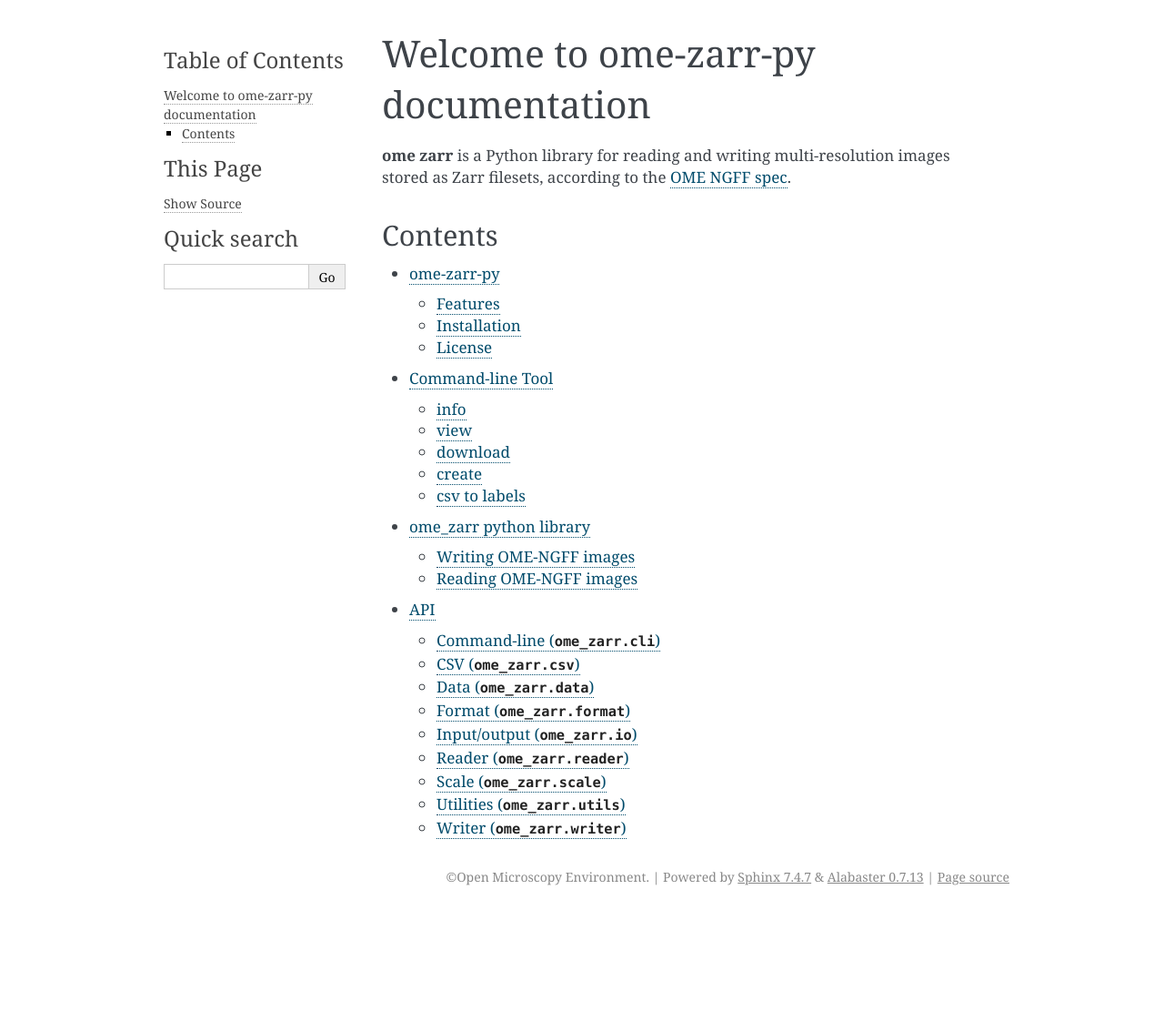
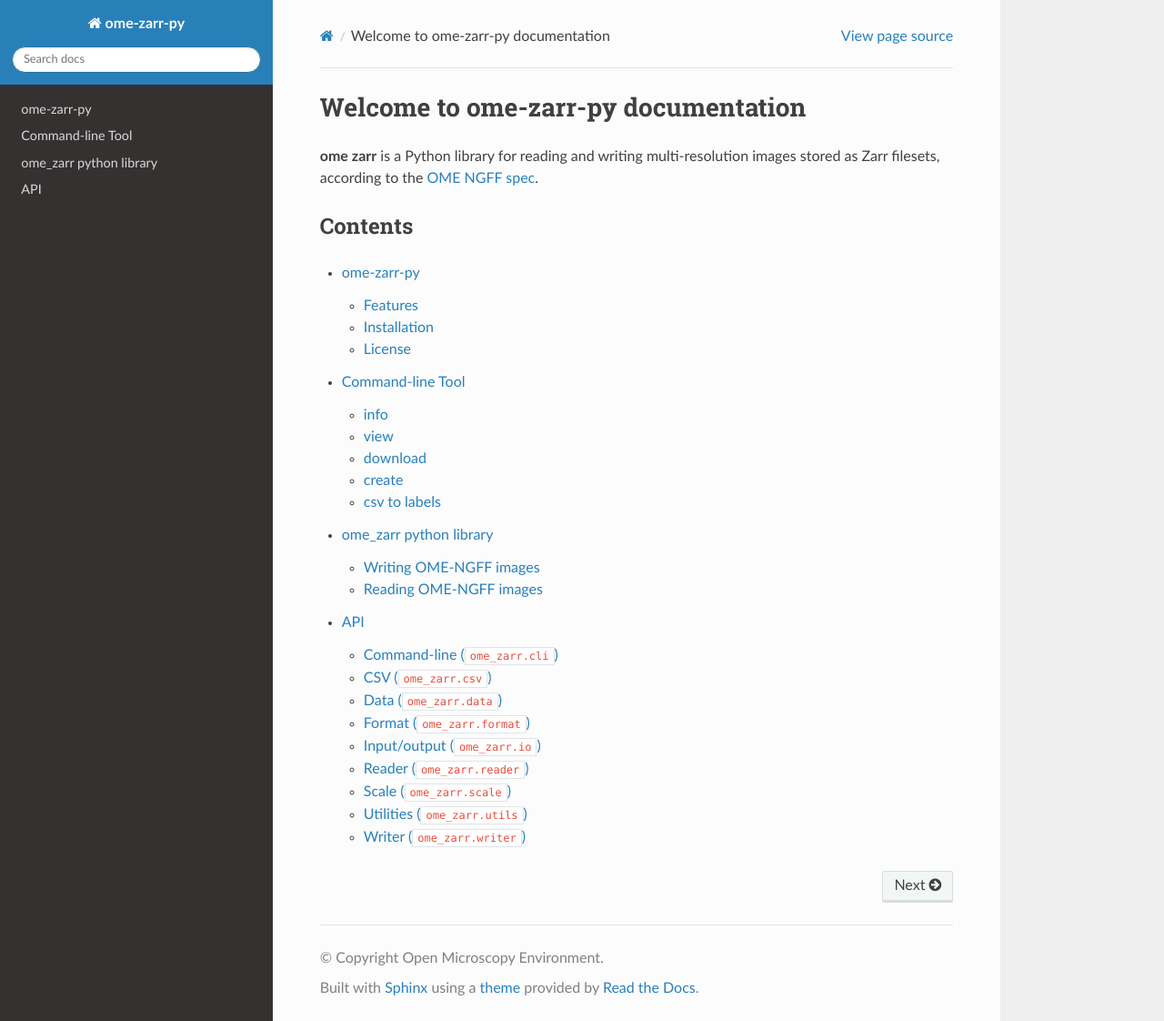
Before and after one commit to ome/ome-zarr-py, a Sphinx documentation site: the page built from docs/source/index.rst, in a window 1280 px wide and 1122 px high. Shown: the whole window at 91% size. Built offline with Sphinx 7.4.7 and the Read the Docs theme 2.0.0, drawn with Linux system fonts in a browser that asks for light colours.

Commit message:
Add html_theme to conf.py

```diff
--- a/docs/source/conf.py
+++ b/docs/source/conf.py
@@ -29,3 +29,6 @@ intersphinx_mapping = {
     "numpy": ("https://numpy.org/doc/stable/", None),
     "zarr": ("https://zarr.readthedocs.io/en/stable/", None),
 }
+
+# https://github.com/readthedocs/sphinx_rtd_theme
+html_theme = "sphinx_rtd_theme"
```
